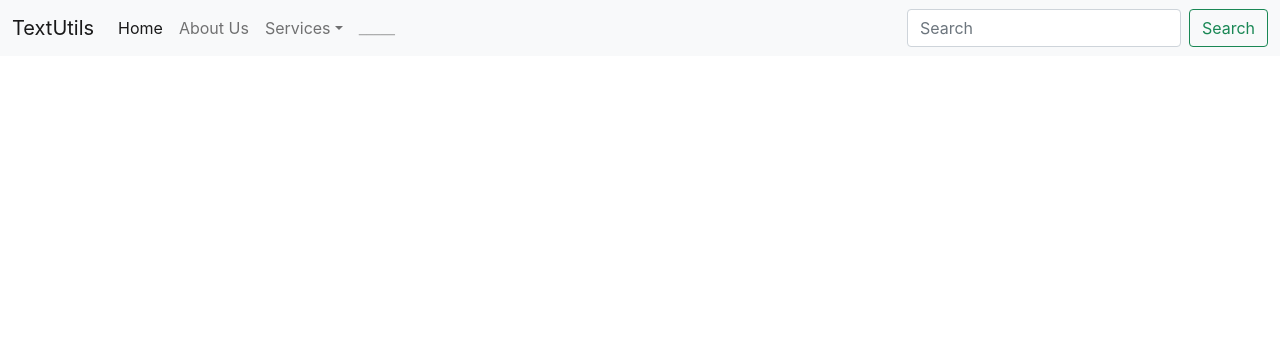
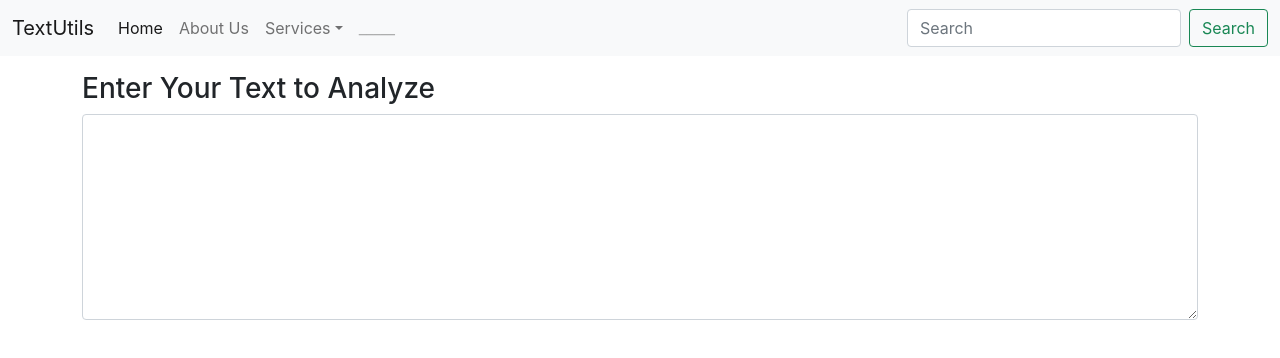
Before and after one commit to sanwalkhan/textutlis.co, a React (Create React App) app in the folder textutils/: page / in a window 1280 px wide. Shown: the top 358 px of the page. Built offline with nearby package versions, Linux system fonts and the light colour scheme.

Commit message:
form
added formtext

```diff
--- a/textutils/src/App.js
+++ b/textutils/src/App.js
@@ -1,12 +1,15 @@
 import './App.css';
 import Navbar from './components/Navbar';
-
+import TextForm from './components/textForm';
 
 function App() {
   return (
     <div>
-      <Navbar title="TextUtils" about="About Us"/>
-    </div>
+      <Navbar title="TextUtils" about="About Us" Home="Home"/>
+      <div className='container my-3'>
+      <TextForm heading="Enter Your Text to Analyze"/>
+      </div>
+      </div>
   );
 }
 
--- a/textutils/src/components/Navbar.js
+++ b/textutils/src/components/Navbar.js
@@ -13,7 +13,7 @@ export default function Navbar(props) {
       <div class="collapse navbar-collapse" id="navbarSupportedContent">
         <ul class="navbar-nav me-auto mb-2 mb-lg-0">
           <li class="nav-item">
-            <a class="nav-link active" aria-current="page" >Home</a>
+            <a class="nav-link active" aria-current="page" >{props.Home}</a>
           </li>
           <li class="nav-item">
             <a class="nav-link" >{props.about}</a>
@@ -46,4 +46,11 @@ export default function Navbar(props) {
 
 
 Navbar.propTypes = {title : PropTypes.string,
-about : PropTypes.string}
+about : PropTypes.string,
+Home : PropTypes.string
+}
+
+
+Navbar.defaultProps = {
+    title: 'TextUtlis'
+  };
--- /dev/null
+++ b/textutils/src/components/textForm.js
@@ -0,0 +1,13 @@
+import React from "react";
+
+export default function TXextForm(props) {
+  return (
+    <div>
+    <h3>{props.heading}</h3>
+
+      <div class="mb-3">
+        <textarea className="form-control" id="box" rows="8"></textarea>
+      </div>
+    </div>
+  );
+}
```
